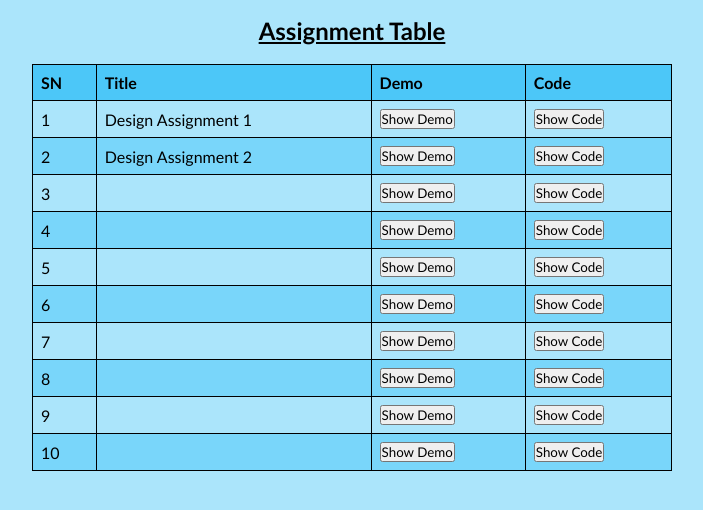
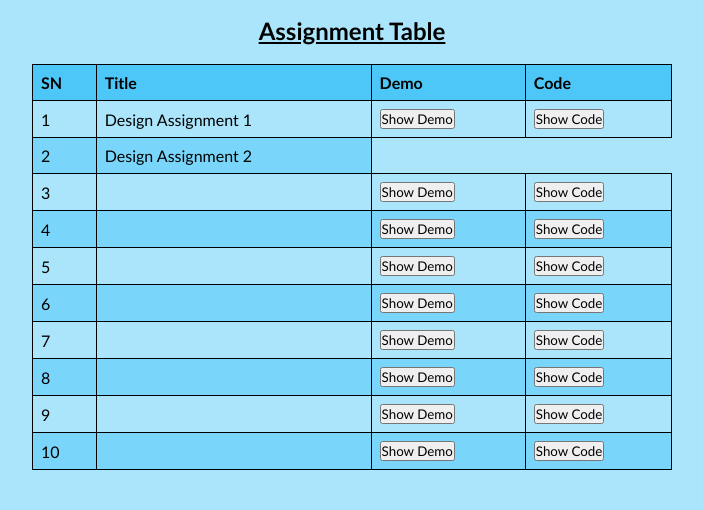
Before and after one commit to aashutosh98/aashutosh98.github.io, a plain HTML site: page index.html in a window 1280 px wide. Shown: the part 42-552 px from the top of the page, without its empty margins (288-991 px from the left). Drawn offline with Linux system fonts and the light colour scheme.

Commit message:
Update index.html

```diff
--- a/index.html
+++ b/index.html
@@ -23,16 +23,15 @@
         1
         </td>
         <td>Design Assignment 1</td>
-        <td> <a href="https://drive.google.com/drive/folders/1dhpHvKz-AK9XFaohRk-JPu0zS_aRP0p-"><input type="button" value="Show Demo"></a></td>
-       <td><a href="https://drive.google.com/drive/folders/1dhpHvKz-AK9XFaohRk-JPu0zS_aRP0p-"><input type="button" value="Show Code" ></a></td>
+          <td> <a href="https://aashutosh98.github.io/Design-Assignment-1/ "><input type="button" value="Show Demo"></a></td>
+         <td><a href="https://github.com/aashutosh98/Design-Assignment-1 "><input type="button" value="Show Code"></a></td>
       </tr>
        <tr>
         <td>
         2
         </td>
         <td>Design Assignment 2</td>
-         <td> <a href="https://aashutosh98.github.io/Design-Assignment-2/ "><input type="button" value="Show Demo"></a></td>
-         <td><a href="https://github.com/aashutosh98/Design-Assignment-2 "><input type="button" value="Show Code"></a></td>
+
       </tr>
        <tr>
         <td>
```
